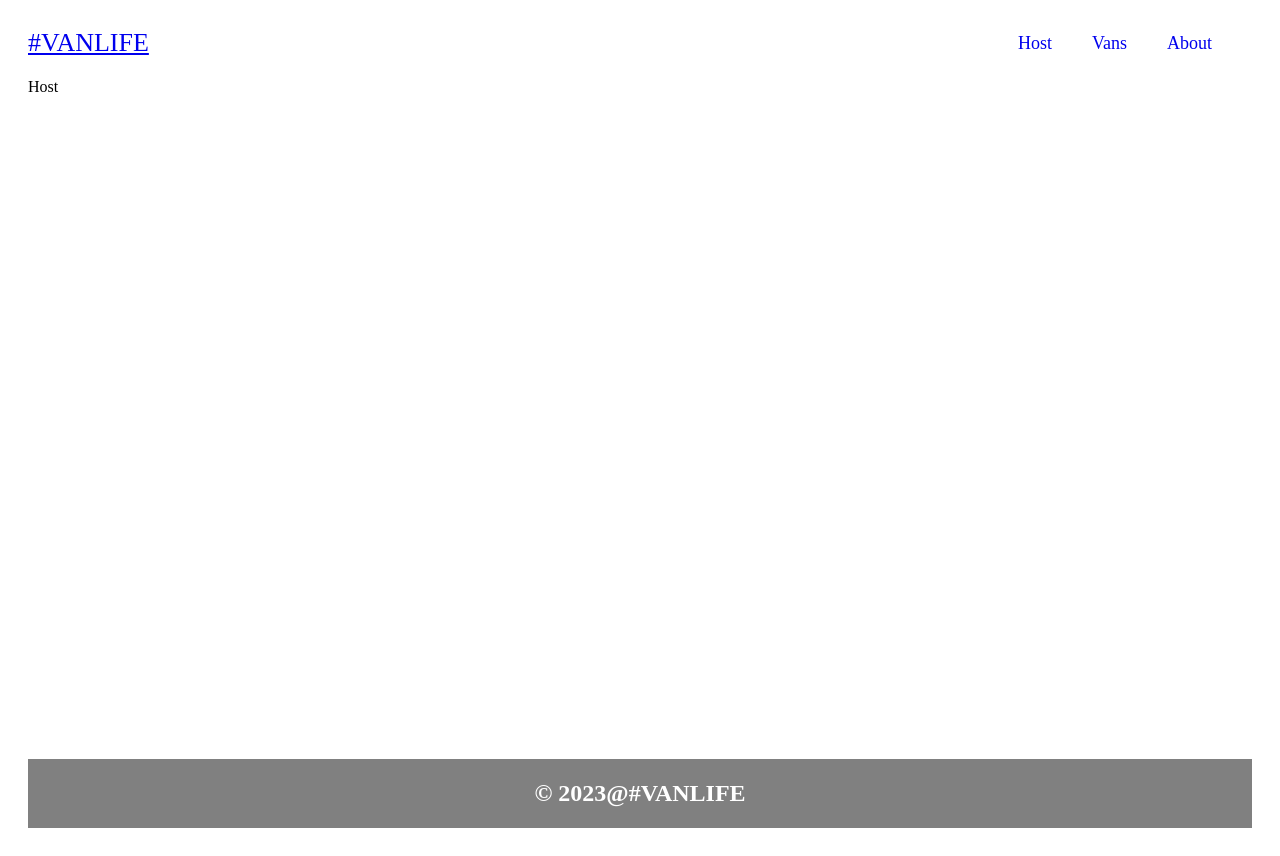
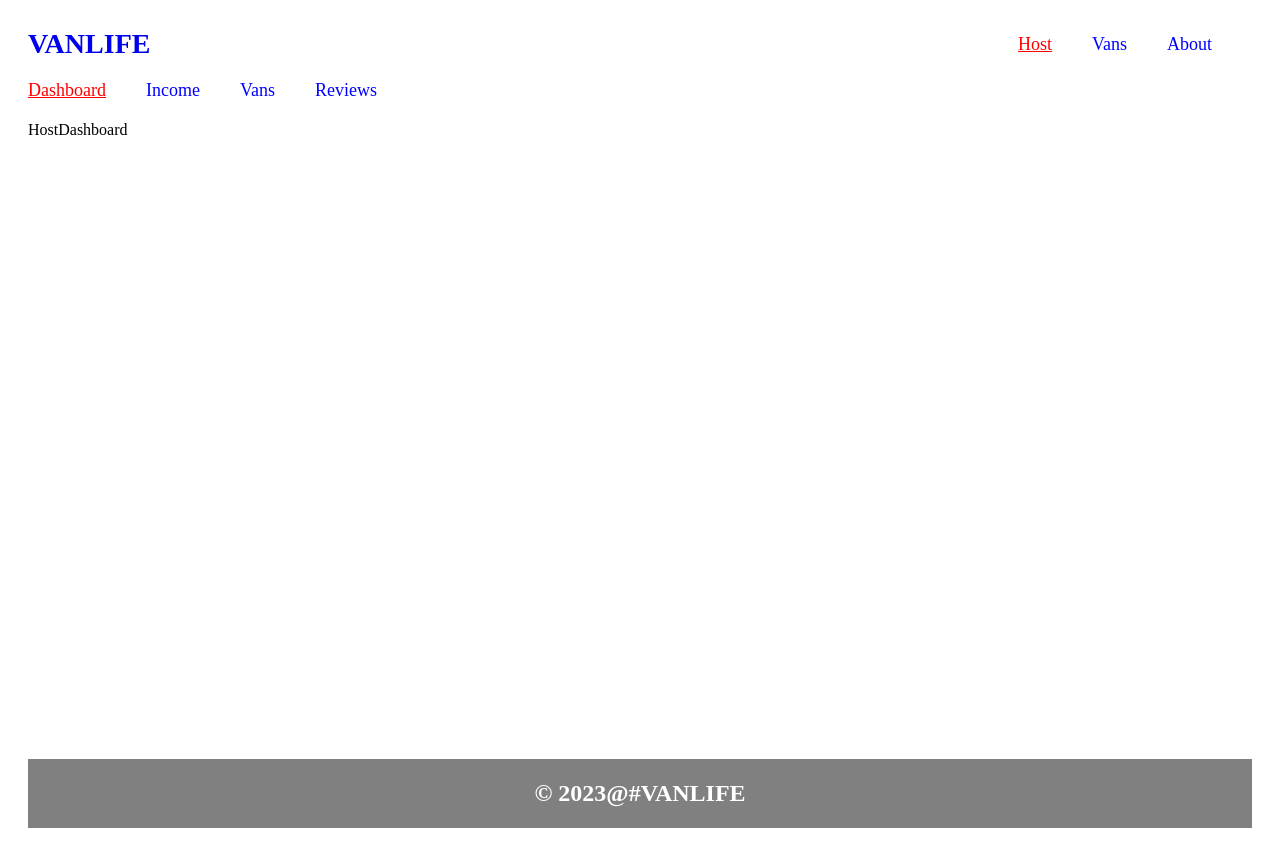
Before and after one commit to SagarMainali/react-router, a React (Vite) app: page /host in a window 1280 px wide. Built offline with nearby package versions, Linux system fonts and the light colour scheme.

Commit message:
nested routes added

```diff
--- a/src/App.tsx
+++ b/src/App.tsx
@@ -2,9 +2,13 @@ import { BrowserRouter, Routes, Route } from 'react-router-dom'
 import Home from './Pages/Home'
 import About from './Pages/About'
 import Layout from './Components/Layout'
-import Host from './Pages/Host'
 import Vans from './Pages/Vans'
 import VanDetails from './Pages/VanDetails'
+import HostDashboard from './Pages/Host/HostDashboard'
+import HostLayout from './Components/HostLayout'
+import HostIncome from './Pages/Host/HostIncome'
+import HostReviews from './Pages/Host/HostReviews'
+import HostVans from './Pages/Host/HostVans'
 
 const App = () => {
 
@@ -13,7 +17,12 @@ const App = () => {
                <Routes>
                     <Route path='/' element={<Layout />}>
                          <Route index element={<Home />} />
-                         <Route path="host" element={<Host />} />
+                         <Route path="host" element={<HostLayout />} >
+                              <Route index element={<HostDashboard />} />
+                              <Route path='income' element={<HostIncome />} />
+                              <Route path='vans' index element={<HostVans />} />
+                              <Route path='reviews' element={<HostReviews />} />
+                         </Route>
                          <Route path="vans" element={<Vans />} />
                          <Route path="vans/:id" element={<VanDetails />} />
                          <Route path="about" element={<About />} />
--- a/src/Components/Header.tsx
+++ b/src/Components/Header.tsx
@@ -3,8 +3,8 @@ import { NavLink } from "react-router-dom"
 function Header() {
      return (
           <div className="header">
-               <NavLink to='/' style={{fontSize: '26px'}}>#VANLIFE</NavLink>
-               <div className="links">
+               <NavLink to='/' style={{ fontSize: '28px', fontWeight: 'bold', textDecoration: 'none' }}>VANLIFE</NavLink>
+               <div className="header-links">
                     <NavLink to='/host'>Host</NavLink>
                     <NavLink to='/vans'>Vans</NavLink>
                     <NavLink to='/about'>About</NavLink>
--- /dev/null
+++ b/src/Components/HostHeader.tsx
@@ -0,0 +1,14 @@
+import { NavLink } from "react-router-dom"
+
+function HostHeader() {
+     return (
+          <div className="host-header-links">
+               <NavLink to='/host' end>Dashboard</NavLink>
+               <NavLink to='/host/income'>Income</NavLink>
+               <NavLink to='/host/vans'>Vans</NavLink>
+               <NavLink to='/host/reviews'>Reviews</NavLink>
+          </div>
+     )
+}
+
+export default HostHeader
--- /dev/null
+++ b/src/Components/HostLayout.tsx
@@ -0,0 +1,13 @@
+import { Outlet } from "react-router-dom"
+import HostHeader from "./HostHeader"
+
+function HostLayout() {
+     return (
+          <div>
+               <HostHeader />
+               <Outlet />
+          </div>
+     )
+}
+
+export default HostLayout
--- a/src/Pages/Host.tsx
+++ /dev/null
@@ -1,8 +0,0 @@
-
-function Host() {
-  return (
-    <div>Host</div>
-  )
-}
-
-export default Host
--- /dev/null
+++ b/src/Pages/Host/HostDashboard.tsx
@@ -0,0 +1,8 @@
+
+function HostDashboard() {
+     return (
+          <div>HostDashboard</div>
+     )
+}
+
+export default HostDashboard
--- /dev/null
+++ b/src/Pages/Host/HostIncome.tsx
@@ -0,0 +1,8 @@
+
+function HostIncome() {
+  return (
+    <div>HostIncome</div>
+  )
+}
+
+export default HostIncome
--- /dev/null
+++ b/src/Pages/Host/HostReviews.tsx
@@ -0,0 +1,8 @@
+
+function HostReviews() {
+     return (
+          <div>HostReviews</div>
+     )
+}
+
+export default HostReviews
--- /dev/null
+++ b/src/Pages/Host/HostVans.tsx
@@ -0,0 +1,8 @@
+
+function HostVans() {
+  return (
+    <div>HostVans</div>
+  )
+}
+
+export default HostVans
--- a/src/styles.css
+++ b/src/styles.css
@@ -13,10 +13,16 @@ body {
      margin-bottom: 20px;
 }
 
-.links>* {
+.header-links>*,
+.host-header-links>* {
      margin-right: 40px;
      text-decoration: none;
      font-size: 18px;
+     color: blue;
+}
+
+.host-header-links{
+     margin-bottom: 20px;
 }
 
 .layout {
@@ -33,3 +39,8 @@ body {
      padding: 1px 0;
      margin-top: auto;
 }
+
+.active{
+     color: red;
+     text-decoration: underline;
+}
```
